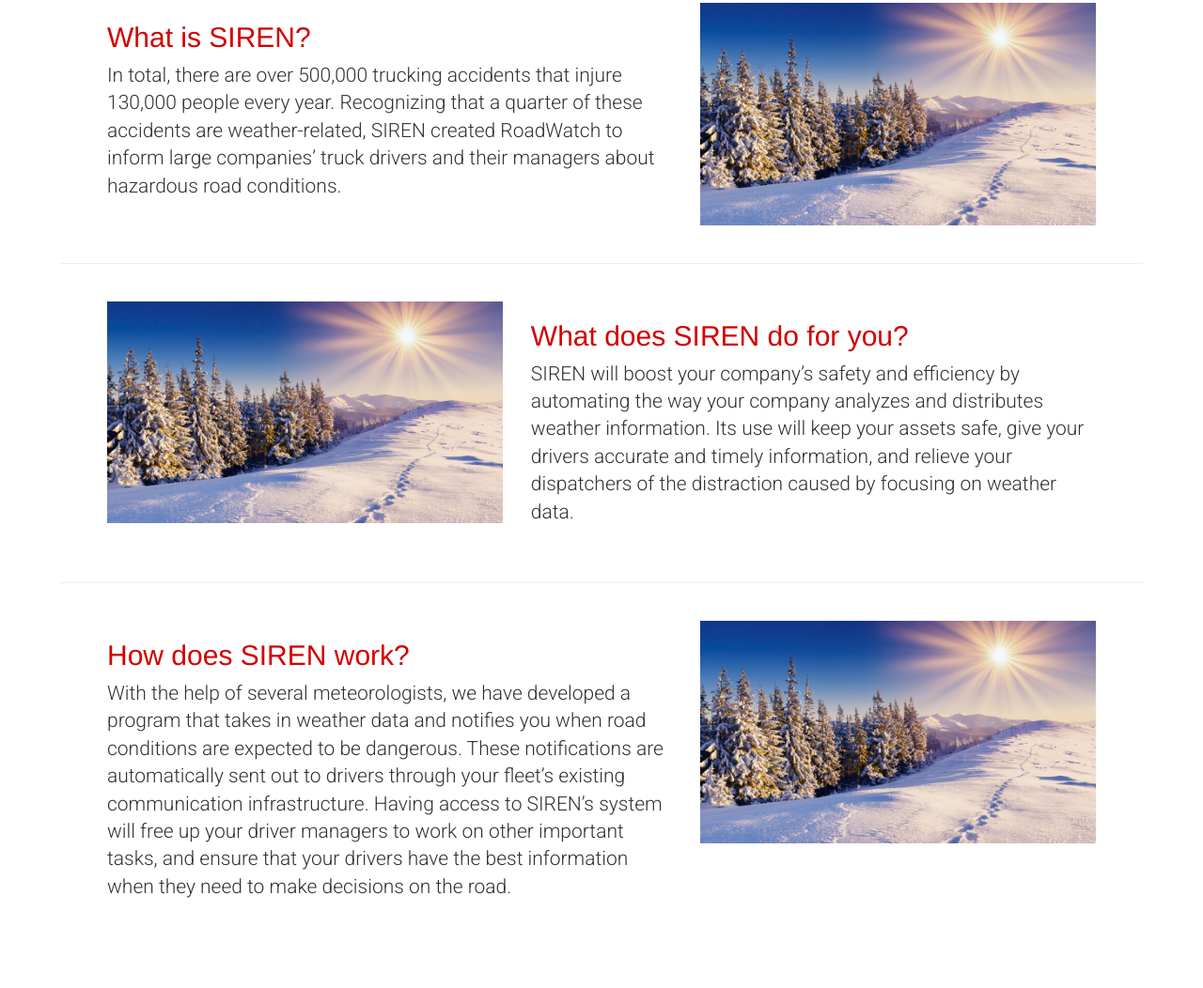
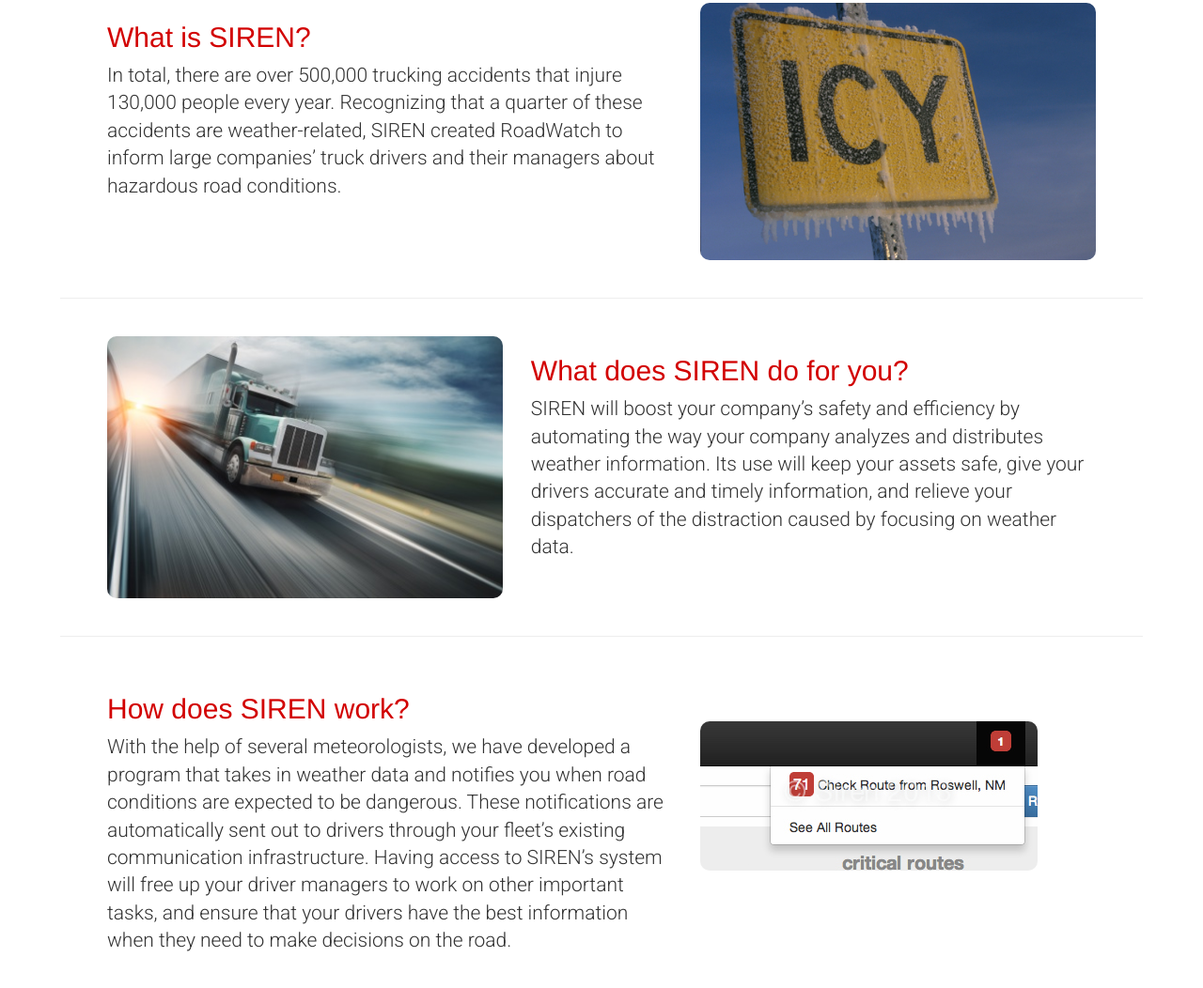
Before and after one commit to RyanPhillips10/Siren-Splash, a website: page public/info.html in a window 1280 px wide. Shown: the part 138-1190 px from the top of the page at 94% size. Before the commit the page ends 1137 px from the top, so only its background shows below. Drawn offline with nearby package versions, Linux system fonts and the light colour scheme.

Commit message:
final img changes

```diff
--- a/public/css/index2.css
+++ b/public/css/index2.css
@@ -96,3 +96,7 @@
 .text {
   text-shadow: 0px 0px #ff0000;
 }
+
+.copyright-txt {
+  color:rgb(255,255,255);
+}
--- a/public/css/info.css
+++ b/public/css/info.css
@@ -30,3 +30,12 @@
 p.lead {
 	font-weight: 300;
 }
+
+.featurette-image {
+	border-radius:10px;
+	max-height:400px;
+}
+
+.last-featurette-image {
+	margin-top: 50px;
+}
--- a/public/info.html
+++ b/public/info.html
@@ -55,7 +55,7 @@
 					<p class="lead">In total, there are over 500,000 trucking accidents that injure 130,000 people every year. Recognizing that a quarter of these accidents are weather-related, SIREN created RoadWatch to inform large companies’ truck drivers and their managers about hazardous road conditions.</p>
 				</div>
 				<div class="col-md-5">
-					<img class="featurette-image img-responsive" src='img/jum1_1.jpg' alt="Generic placeholder image">
+					<img class="featurette-image img-responsive" src='img/icy-road.jpg' alt="Generic placeholder image">
 				</div>
 			</div>
 
@@ -63,7 +63,7 @@
 
 			<div class="row featurette">
 				<div class="col-md-5">
-					<img class="featurette-image img-responsive" src='img/jum1_1.jpg'  alt="Generic placeholder image">
+					<img class="featurette-image img-responsive" src='img/info-img1.jpg'  alt="Generic placeholder image">
 				</div>
 				<div class="col-md-7">
 					<h2 class="featurette-heading"><span class="text-red">What does SIREN do for you? </span></h2>
@@ -79,7 +79,7 @@
 					<p class="lead">With the help of several meteorologists, we have developed a program that takes in weather data and notifies you when road conditions are expected to be dangerous. These notifications are automatically sent out to drivers through your fleet’s existing communication infrastructure. Having access to SIREN’s system will free up your driver managers to work on other important tasks, and ensure that your drivers have the best information when they need to make decisions on the road.</p>
 				</div>
 				<div class="col-md-5">
-					<img class="featurette-image img-responsive" src='img/jum1_1.jpg'  alt="Generic placeholder image">
+					<img class="featurette-image img-responsive last-featurette-image" src='img/notification-full_zoom.jpg'  alt="Generic placeholder image">
 				</div>
 			</div>
 		</div>
```
Also changed, not shown: public/index.html (+1 -1 lines), public/team.html (+5 -5 lines), public/img/AT.jpg (added), public/img/DK.jpg (added), public/img/NO.jpg (added), public/img/RB.jpg (added), public/img/RP.jpg (added), public/img/icy-Road.jpg (added), public/img/info-img1.jpg (added), public/img/notification-full_zoom.jpg (added).
